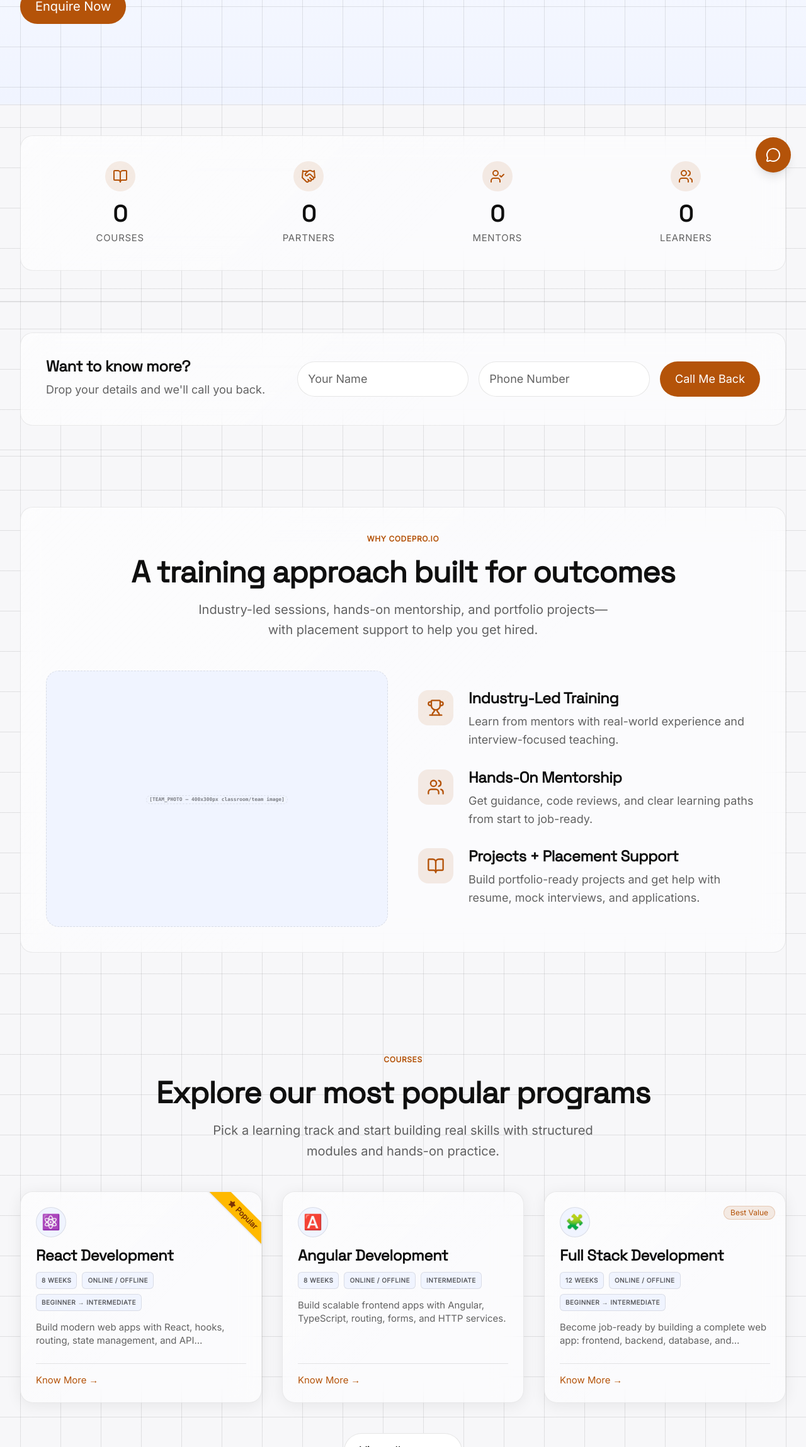
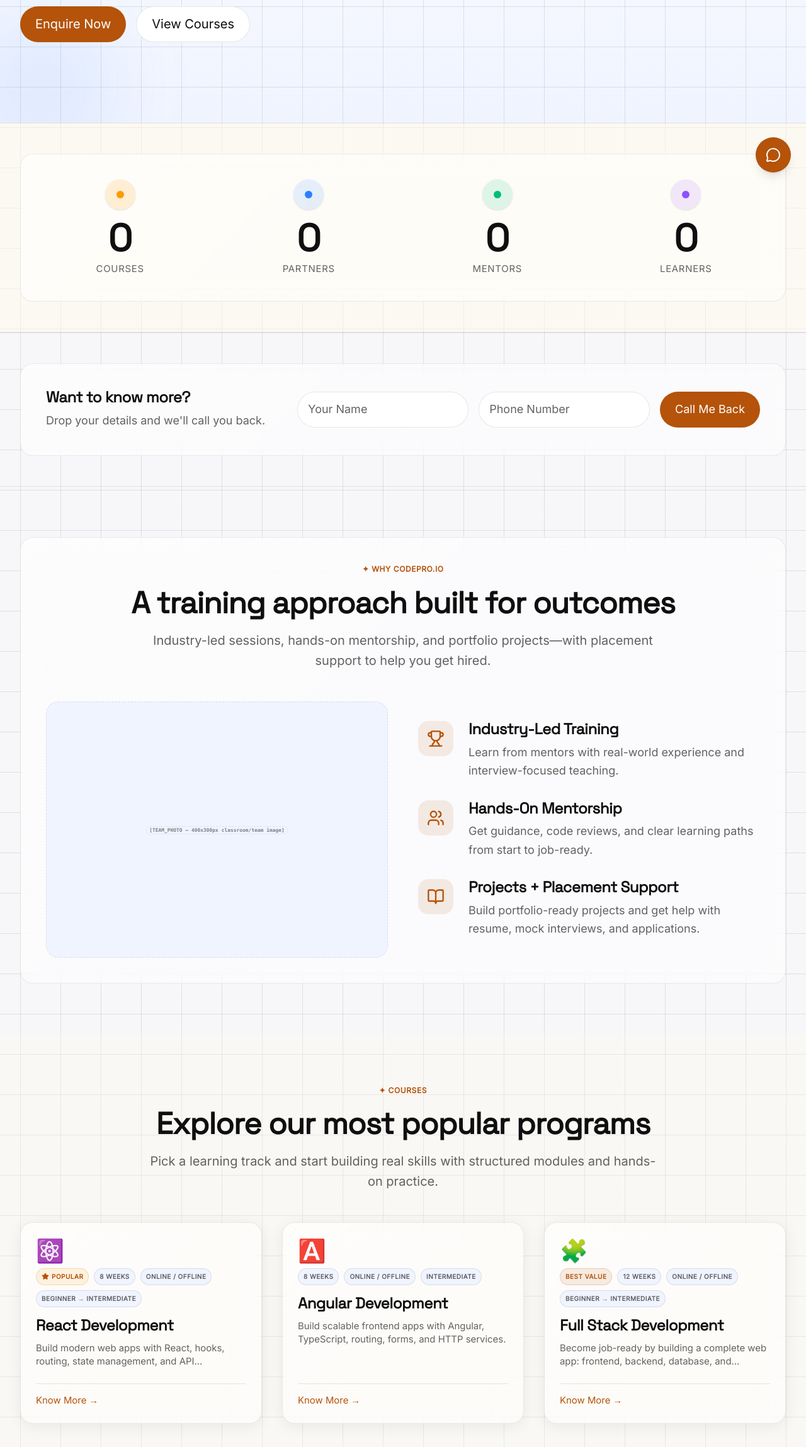
Before and after one commit to abi-0611/CodePro, an Astro site: page / in a window 1280 px wide. Shown: the part 502-2800 px from the top of the page at 63% size. Built offline with nearby package versions, Linux system fonts and the light colour scheme; Astro itself is replaced by a stand-in of ours; a web font is replaced by a local one.

Commit message:
Improve homepage hero and cards

```diff
--- a/src/components/CourseCard.astro
+++ b/src/components/CourseCard.astro
@@ -19,37 +19,28 @@ const baseUrl = import.meta.env.BASE_URL.endsWith('/')
   : `${import.meta.env.BASE_URL}/`;
 ---
 <a href={slug ? `${baseUrl}courses/${slug}/` : '#'} class="block group h-full course-card" data-category={category}>
-  <div class="card p-6 h-full flex flex-col transition-all duration-300 hover:-translate-y-1 hover:shadow-xl hover:border-[var(--color-primary)]/30 relative overflow-hidden">
+  <div class="card p-6 h-full flex flex-col transition-all duration-300 hover:-translate-y-1 hover:shadow-xl hover:border-[var(--color-primary)]/30 relative overflow-hidden border-t-4 border-t-[var(--color-primary)]">
 
-    {badge === 'Popular' && (
-      <div class="absolute -right-12 top-6 bg-amber-400 text-amber-900 text-xs font-bold px-12 py-1 rotate-45 shadow-sm flex items-center justify-center gap-1 z-10">
-        <Star class="w-3 h-3 fill-current" /> {badge}
-      </div>
+    {icon && (
+      <div class="text-4xl mb-2">{icon}</div>
     )}
 
-    {badge && badge !== 'Popular' && (
-      <div class="absolute top-4 right-4 z-10">
-        <span class="inline-flex items-center px-2.5 py-0.5 rounded-full text-xs font-medium bg-[var(--color-primary)]/10 text-[var(--color-primary)] border border-[var(--color-primary)]/20">
+    <div class="flex flex-wrap gap-2 mb-4">
+      {badge && (
+        <span class={badge === 'Popular'
+          ? 'inline-flex items-center gap-1 px-2 py-1 rounded-full text-[10px] font-semibold bg-amber-500/10 text-amber-700 dark:text-amber-300 border border-amber-500/30 uppercase tracking-wider'
+          : 'inline-flex items-center px-2 py-1 rounded-full text-[10px] font-semibold bg-[var(--color-primary)]/10 text-[var(--color-primary)] border border-[var(--color-primary)]/20 uppercase tracking-wider'
+        }>
+          {badge === 'Popular' && <Star class="w-3 h-3 fill-current" />}
           {badge}
         </span>
-      </div>
-    )}
-
-    <div class="flex items-start mb-4">
-      {icon && (
-        <div class="w-12 h-12 rounded-full bg-[var(--color-surface-alt)] flex items-center justify-center text-2xl border border-[var(--color-border)]">
-          {icon}
-        </div>
       )}
+      {duration && <span class="inline-flex items-center px-2 py-1 rounded-full text-[10px] font-semibold bg-[var(--color-surface-alt)] text-[var(--color-muted)] border border-[var(--color-border)] uppercase tracking-wider">{duration}</span>}
+      {mode && <span class="inline-flex items-center px-2 py-1 rounded-full text-[10px] font-semibold bg-[var(--color-surface-alt)] text-[var(--color-muted)] border border-[var(--color-border)] uppercase tracking-wider">{mode}</span>}
+      {level && <span class="inline-flex items-center px-2 py-1 rounded-full text-[10px] font-semibold bg-[var(--color-surface-alt)] text-[var(--color-muted)] border border-[var(--color-border)] uppercase tracking-wider">{level}</span>}
     </div>
 
-    <h3 class="text-xl font-bold font-heading text-[var(--color-ink)] mb-3 group-hover:text-[var(--color-primary)] transition-colors pr-8">{title}</h3>
-
-    <div class="flex flex-wrap gap-2 mb-4">
-      {duration && <span class="inline-flex items-center px-2 py-1 rounded-md text-[10px] font-semibold bg-[var(--color-surface-alt)] text-[var(--color-muted)] border border-[var(--color-border)] uppercase tracking-wider">{duration}</span>}
-      {mode && <span class="inline-flex items-center px-2 py-1 rounded-md text-[10px] font-semibold bg-[var(--color-surface-alt)] text-[var(--color-muted)] border border-[var(--color-border)] uppercase tracking-wider">{mode}</span>}
-      {level && <span class="inline-flex items-center px-2 py-1 rounded-md text-[10px] font-semibold bg-[var(--color-surface-alt)] text-[var(--color-muted)] border border-[var(--color-border)] uppercase tracking-wider">{level}</span>}
-    </div>
+    <h3 class="text-xl font-bold font-heading text-[var(--color-ink)] mb-3 group-hover:text-[var(--color-primary)] transition-colors">{title}</h3>
 
     {shortDescription && <p class="text-[var(--color-muted)] text-sm mb-6 flex-grow line-clamp-2">{shortDescription}</p>}
 
--- a/src/components/Hero.astro
+++ b/src/components/Hero.astro
@@ -1,13 +1,18 @@
 ---
+const baseUrl = import.meta.env.BASE_URL.endsWith('/')
+  ? import.meta.env.BASE_URL
+  : `${import.meta.env.BASE_URL}/`;
 ---
 <section class="grid-overlay relative pt-32 pb-20 lg:pt-48 lg:pb-32 overflow-hidden bg-gradient-to-b from-[var(--hero-gradient-from-val)] to-[var(--hero-gradient-to-val)]">
+  <div class="absolute top-0 right-0 w-96 h-96 rounded-full blur-[80px] bg-amber-500/10 pointer-events-none -translate-y-1/4 translate-x-1/4 z-0"></div>
+  <div class="absolute bottom-0 left-0 w-64 h-64 rounded-full blur-[60px] bg-blue-500/8 pointer-events-none translate-y-1/4 -translate-x-1/4 z-0"></div>
   <div class="max-w-7xl mx-auto px-4 sm:px-6 lg:px-8 relative z-10">
     <div class="grid grid-cols-1 gap-12 items-center">
       <div class="text-left">
         <div class="inline-flex items-center px-4 py-2 rounded-full bg-[var(--color-surface-alt-val)] border border-[var(--color-border-val)] text-sm font-medium text-[var(--color-ink-val)] mb-6">
           Get trained by Industry Experts via
         </div>
-        <h1 class="text-4xl sm:text-5xl lg:text-6xl font-extrabold font-heading tracking-tight mb-6 break-words hyphens-auto">
+        <h1 class="text-5xl sm:text-6xl lg:text-7xl font-extrabold font-heading tracking-tight mb-6 break-words hyphens-auto">
           <span class="text-[var(--color-ink-val)]">Classroom Training or</span><br/>
           <span class="text-[var(--color-primary-val)]">Instructor-led Live Online</span>
         </h1>
@@ -18,6 +23,9 @@
           <a href="#enquiry-section" class="button primary text-lg px-8 py-4 rounded-full">
             Enquire Now
           </a>
+          <a href={`${baseUrl}courses/`} class="button secondary text-lg px-8 py-4 rounded-full">
+            View Courses
+          </a>
         </div>
       </div>
     </div>
--- a/src/components/SectionHeader.astro
+++ b/src/components/SectionHeader.astro
@@ -10,7 +10,7 @@ const { eyebrow, title, description, align = 'center' } = Astro.props;
 ---
 
 <div class={`flex flex-col gap-4 mb-12 ${align === 'center' ? 'items-center text-center' : 'items-start text-left'}`}>
-  {eyebrow && <span class="eyebrow">{eyebrow}</span>}
+  {eyebrow && <span class="eyebrow tracking-widest">✦ {eyebrow}</span>}
   <h2 class="text-3xl sm:text-4xl md:text-5xl font-bold text-[var(--color-ink-val)] tracking-tight">
     {title}
   </h2>
--- a/src/components/StatBar.astro
+++ b/src/components/StatBar.astro
@@ -8,6 +8,7 @@ export interface Props {
     label: string;
     icon: any;
   }[];
+  wrapperClass?: string;
 }
 
 const defaultStats = [
@@ -17,23 +18,44 @@ const defaultStats = [
   { value: 0, suffix: '', label: 'Learners', icon: Users },
 ];
 
-const { stats = defaultStats } = Astro.props;
+const { stats = defaultStats, wrapperClass = '' } = Astro.props;
+
+const accentClasses = [
+  {
+    container: 'bg-amber-500/15 text-amber-700 dark:text-amber-300',
+    dot: 'bg-amber-500',
+  },
+  {
+    container: 'bg-blue-500/12 text-blue-700 dark:text-blue-300',
+    dot: 'bg-blue-500',
+  },
+  {
+    container: 'bg-emerald-500/12 text-emerald-700 dark:text-emerald-300',
+    dot: 'bg-emerald-500',
+  },
+  {
+    container: 'bg-violet-500/12 text-violet-700 dark:text-violet-300',
+    dot: 'bg-violet-500',
+  },
+];
 
 const computedStats = stats.map((stat) => ({
   ...stat,
   isNumeric: typeof stat.value === 'number' && Number.isFinite(stat.value),
 }));
 ---
-<section class="py-12 border-y border-[var(--color-border-val)]">
+<section class={`py-12 border-y border-[var(--color-border-val)] ${wrapperClass}`}>
   <div class="max-w-7xl mx-auto px-4 sm:px-6 lg:px-8">
     <div class="glass rounded-[var(--radius-card)] px-2 py-6 sm:px-6">
       <div class="grid grid-cols-2 lg:grid-cols-4 gap-8 text-center" id="stats-container">
-      {computedStats.map(stat => (
+      {computedStats.map((stat, index) => {
+        const accent = accentClasses[index % accentClasses.length];
+        return (
         <div class="flex flex-col items-center p-4">
-          <div class="w-12 h-12 rounded-full bg-[var(--color-primary-val)]/10 text-[var(--color-primary-val)] flex items-center justify-center mb-4">
-            <stat.icon class="w-6 h-6" />
+          <div class={`w-12 h-12 rounded-full flex items-center justify-center mb-4 shadow-sm ${accent.container}`}>
+            <span class={`w-3 h-3 rounded-full ${accent.dot}`}></span>
           </div>
-          <div class="text-4xl font-bold font-heading text-[var(--color-ink-val)] mb-2 flex items-center justify-center">
+          <div class="text-5xl sm:text-6xl font-bold font-heading text-[var(--color-ink-val)] mb-2 flex items-center justify-center">
             {stat.isNumeric ? (
               <span class="stat-value" data-target={stat.value}>0</span>
             ) : (
@@ -43,7 +65,8 @@ const computedStats = stats.map((stat) => ({
           </div>
           <div class="text-sm font-medium text-[var(--color-muted-val)] uppercase tracking-wider">{stat.label}</div>
         </div>
-      ))}
+        );
+      })}
       </div>
     </div>
   </div>
--- a/src/pages/index.astro
+++ b/src/pages/index.astro
@@ -20,7 +20,7 @@ const baseUrl = import.meta.env.BASE_URL.endsWith('/')
 <BaseLayout title="Home" description="Job-focused tech training with hands-on projects, mentorship, and placement support.">
   <Hero />
 
-  <StatBar />
+  <StatBar wrapperClass="bg-amber-50/50 dark:bg-amber-950/10" />
 
   <EnquirySnippet />
 
@@ -37,7 +37,7 @@ const baseUrl = import.meta.env.BASE_URL.endsWith('/')
     </div>
   </section>
 
-  <section class="py-20">
+  <section class="py-20 bg-amber-50/30 dark:bg-amber-950/10">
     <div class="max-w-7xl mx-auto px-4 sm:px-6 lg:px-8">
       <SectionHeader
         eyebrow="Courses"
--- a/src/styles/global.css
+++ b/src/styles/global.css
@@ -152,6 +152,7 @@ h1, h2, h3, h4, h5, h6 {
 
 p {
   text-wrap: pretty;
+  max-width: 65ch;
 }
 
 small {
```
